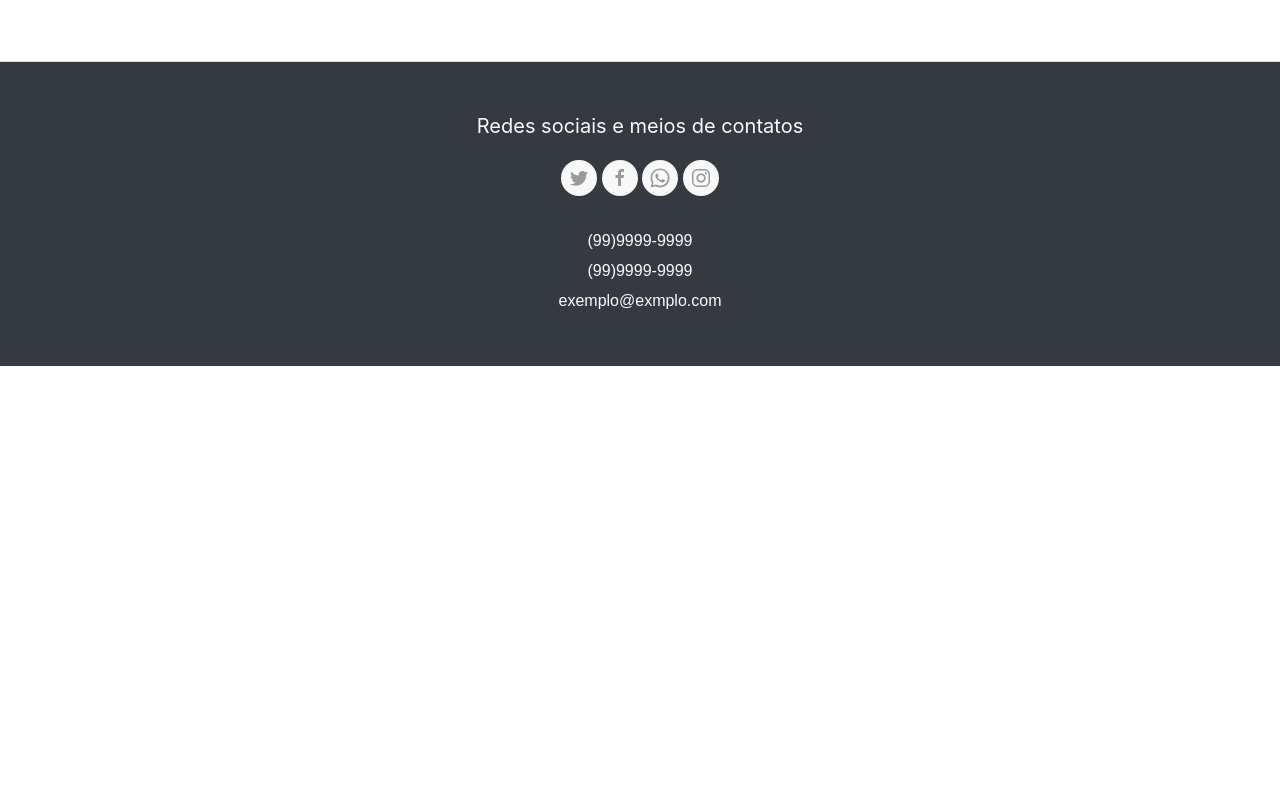
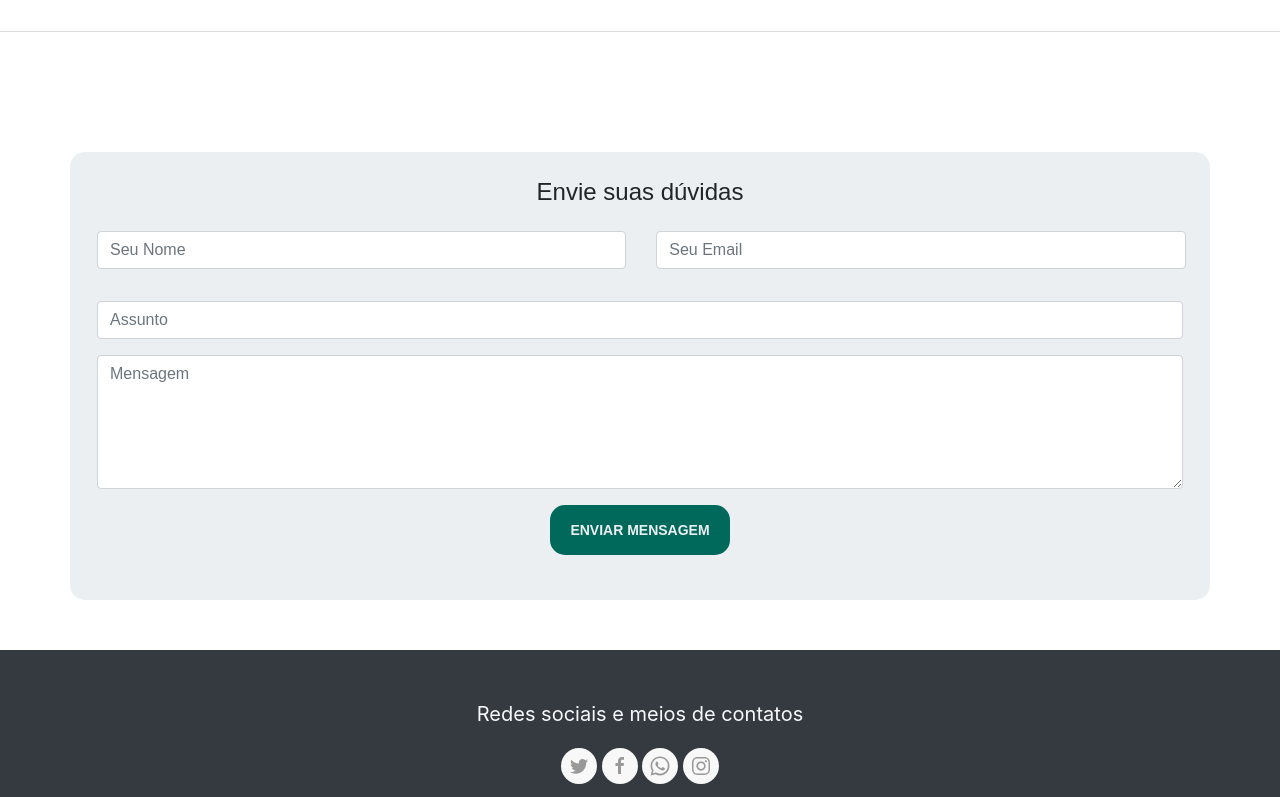
Before and after one commit to felipegofarias/RKBRINK, a plain HTML site: page index.html in a window 1280 px wide. Shown: the part 3290-4087 px from the top of the page. Before the commit the page ends 3656 px from the top, so only its background shows below. Drawn offline with nearby package versions, Linux system fonts and the light colour scheme.

Commit message:
Add files via upload

```diff
--- a/index.html
+++ b/index.html
@@ -153,6 +153,7 @@
 		</div><!-- greywrap -->
 
 
+
         <!--Brinquedos-->
     <div id="brinquedos" class="brinquedos" class="container-fluid">
         <h1>Conheça alguns de nossos brinquedos</h1>
@@ -229,6 +230,38 @@
             </h4></div>
         </div>
 
+        <br><br><br><br>
+
+        <div class="box container">
+            <form action="">
+                <fieldset>
+                        <legend><b>Envie suas dúvidas</b></legend>
+                        <div class="inputBox">
+                            <form action="forms" method="post" role="form">
+                                <div class="row form-group">
+                                <div class="col-md-6 form-group">
+                                    <input type="text" name="name" class="form-control" id="name" placeholder="Seu Nome" required>
+                                </div>
+                                <div class="col-md-6 form-group ">
+                                    <input type="email" class="form-control" name="email" id="email" placeholder="Seu Email" required>
+                                </div>
+                                </div>
+                                <div class="form-group mt-3">
+                                <input type="text" class="form-control" name="subject" id="subject" placeholder="Assunto" required>
+                                </div>
+                                <div class="form-group mt-3">
+                                <textarea class="form-control" name="message" rows="5" placeholder="Mensagem" required></textarea>
+                                </div>
+                                <div class="text-center btnsubmit"><button type="submit">Enviar Mensagem</button></div>
+                            </form>
+                            </div>
+                        </div>
+                </fieldset>
+            </form>
+        </div>
+
+
+
 
    <!--Declaração bootstrap JS-->
    <script src="https://code.jquery.com/jquery-3.3.1.slim.min.js" integrity="sha384-q8i/X+965DzO0rT7abK41JStQIAqVgRVzpbzo5smXKp4YfRvH+8abtTE1Pi6jizo" crossorigin="anonymous"></script>
--- a/style.css
+++ b/style.css
@@ -26,7 +26,7 @@ hr {
     height: 1px;
     border: 0;
     border-top: 1px solid #ccc;
-    margin: 1em 0;
+    margin: 2px 0;
     padding: 0;
 }
 
@@ -169,7 +169,7 @@ footer{
 }
 
 .greywrap h2{
-    margin-top: 30px;
+    margin-top: 0px;
     color: #ddd;
     text-shadow: 2px 2px 3px #000;
     margin-left: 15px;
@@ -182,6 +182,19 @@ footer{
     text-shadow: 2px 2px 3px #000;
     text-align: center;
     margin-left: 15px;
+}
+
+.btnsubmit button[type=submit] {
+    border: 0;
+    color: #ECEFF1;
+    border-radius: 15px;
+    padding: 10px 20px;
+    font-size: 14px;
+    text-transform: uppercase;
+    font-weight: 700;
+    background-color: #00695C;
+    text-shadow: none;
+
 }
 
 
@@ -266,6 +279,10 @@ footer{
 
 }
 
+.inputBox .row{
+    width: 103%;
+}
+
 #sobre{
     width: 70%;
     padding: 60px 0;
@@ -347,6 +364,41 @@ footer{
     color: #fff;
 }
 
+.box{
+    background-color: #ECEFF1;
+    padding: 15px;
+    border-radius: 15px;
+    margin-bottom: 50px;
+}
+
+fieldset{
+    display: block;
+    padding-block-start: 0.35em;
+    padding-inline-start: 0.75em;
+    padding-inline-end: 0.75em;
+    padding-block-end: 0.625em;
+    min-inline-size: min-content;
+    border-color: none;
+
+}
+
+legend {
+
+    padding-inline-start: 2px;
+    padding-inline-end: 2px ;
+    text-align: center;
+    border: none;
+
+
+    padding: 10px;
+    margin-bottom: 0.5rem;
+    font-size: 1.5rem;
+
+}
+
+
+
+
 /*media serviços*/
 @media(max-width: 600px){
     .greywrap {
@@ -383,7 +435,7 @@ footer{
     font-size: 15px;
     text-transform: uppercase;
     font-weight: 700;
-    background-color:#fff59b;
+    background-color:#00695C;
 
     }
     .item{
@@ -424,6 +476,8 @@ footer{
         font-size: 30px;
     }
 
+
+
     .greywrap p{
         font-size: 20px;
         color: rgb(226, 226, 226);
@@ -442,7 +496,7 @@ footer{
     font-size: 15px;
     text-transform: uppercase;
     font-weight: 700;
-    background-color:#fff59b;
+    background-color:#00695C;
 
     }
 
@@ -529,7 +583,7 @@ footer{
     font-size: 20px;
     text-transform: uppercase;
     font-weight: 700;
-    background-color:#fff59b;
+    background-color:#00695C;
     }
 
 
@@ -585,7 +639,7 @@ footer{
     font-size: 20px;
     text-transform: uppercase;
     font-weight: 700;
-    background-color:#fff59b;
+    background-color:#00695C;
     }
 
 
@@ -624,7 +678,7 @@ footer{
         font-size: 20px;
         text-transform: uppercase;
         font-weight: 700;
-        background-color:#fff59b;
+        background-color:#00695C;
 
     }
 
```
